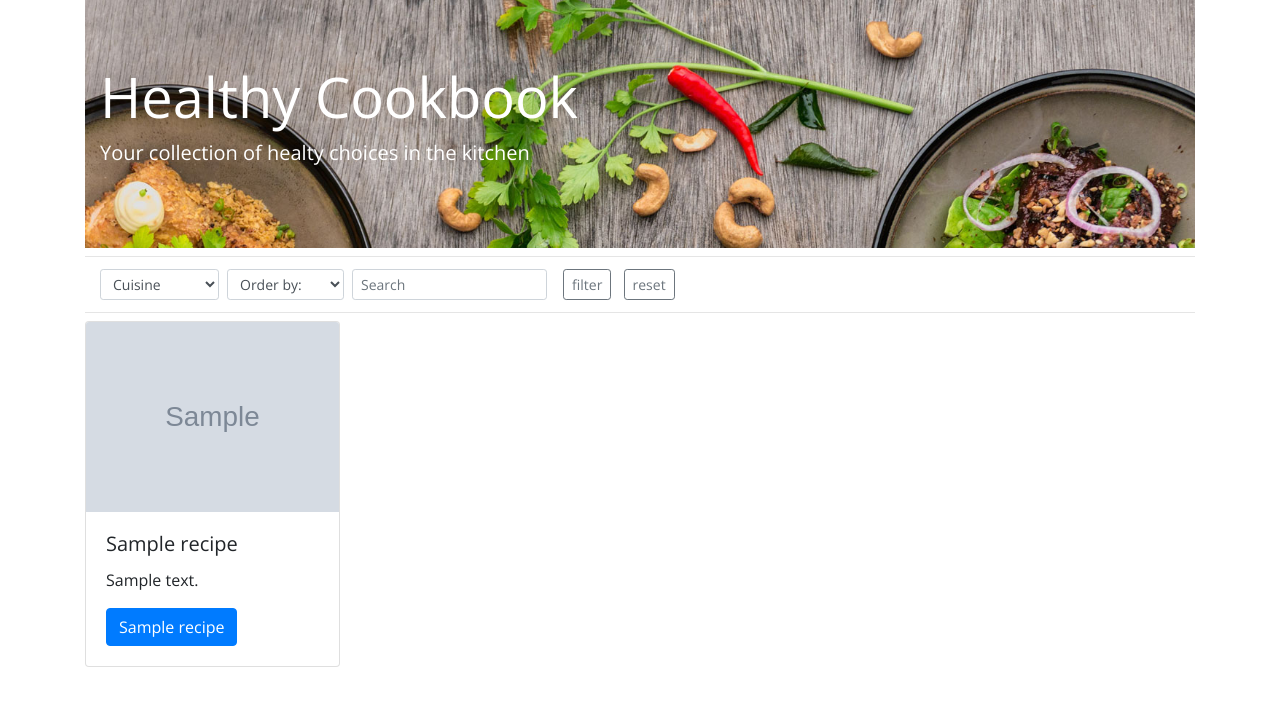
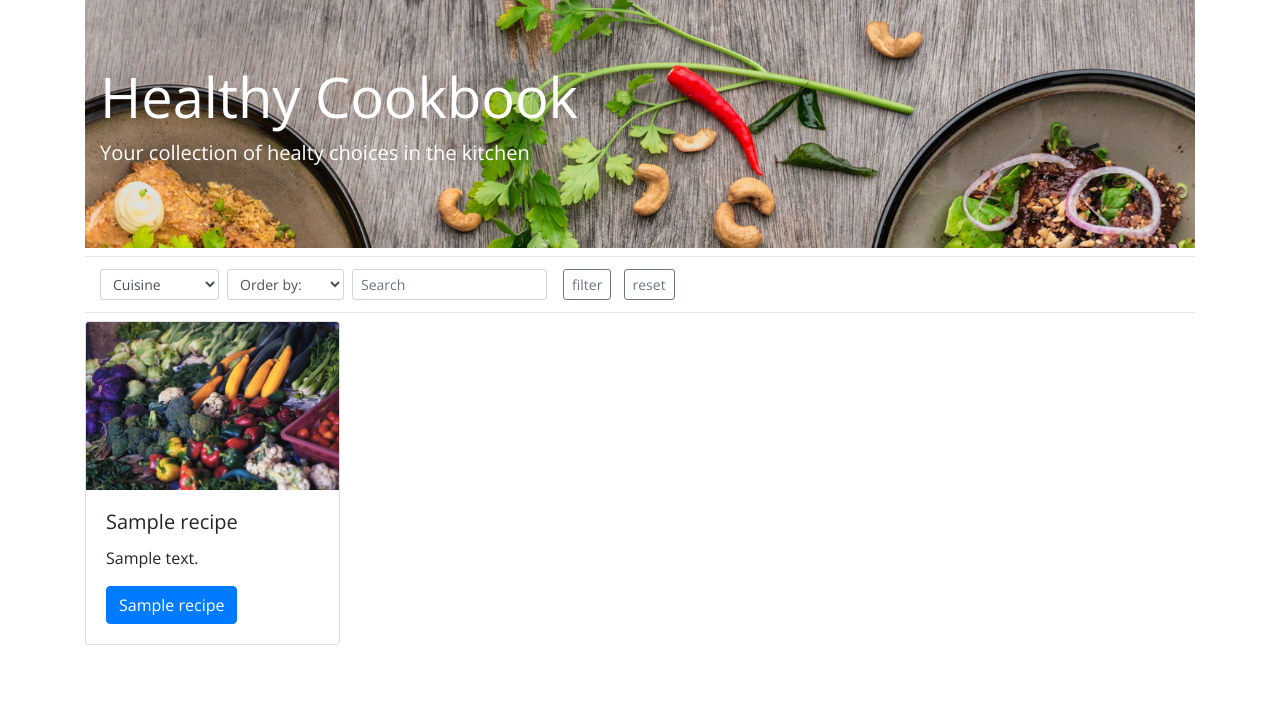
Before and after one commit to gbronca/cookbook, a Flask app: template templates/index.html in a window 1280 px wide. Shown: the part 57-763 px from the top of the page. Run offline with Flask 2, Linux system fonts and the light colour scheme; the template is opened without the code that fills it: most values are stand-ins (such as "Sample title", 1, 10 or a date in 2020); grey boxes marked "Sample" are stand-in pictures; some libraries are stand-ins or nearby versions.

Commit message:
Presents default image if no image is uploaded

```diff
--- a/app.py
+++ b/app.py
@@ -97,11 +97,6 @@ def index():
             recipes_list = recipes.find({'$text': {'$search': request.form['filter']}, 'cuisine': cuisine}).sort(order)
         else:
             recipes_list = recipes.find({'cuisine': cuisine}).sort(order)
-
-        # return render_template('index.html',
-        #                        recipes=recipes_list,
-        #                        username=username,
-        #                        cuisines=cuisines)
 
     return render_template('index.html',
                            recipes=recipes_list,
--- a/templates/index.html
+++ b/templates/index.html
@@ -1,12 +1,7 @@
 {% extends 'base.html' %}
-<!-- {% from '_nav.html' import show_links %} -->
 {% from '_search.html' import search_bar %}
 
 {% block title %}Recipes Home Page{% endblock %}
-
-<!-- {% block nav %}
-{{ show_links(username) }}
-{% endblock %} -->
 
 {% block content %}
 <section class="container">
@@ -27,7 +22,11 @@
         {% for recipe in recipes %}
         <div class="col-sm-6 col-md-4 col-lg-3 mb-3">
             <div class="card">
-                <img src="{{ url_for('file', image=recipe['image']) }}" class="card-img-top" alt="{{ recipe.name }}">
+                {% if recipe['image'] %}
+                    <img src="{{ url_for('file', image=recipe['image']) }}" class="card-img-top" alt="{{ recipe.name }}">
+                {% else %}
+                    <img src="{{ url_for('static', filename='images/vegetables.jpg') }}" class="card-img-top" alt="{{ recipe.name }}">
+                {% endif %}
                 <div class="card-body">
                     <h5 class="card-title">{{ recipe.name|truncate(35, True) }}</h5>
                     <p class="card-text">{{ recipe.description|truncate(100, True) }}</p>
```
Also changed, not shown: README.md, static/images/vegetables.jpg (added).
